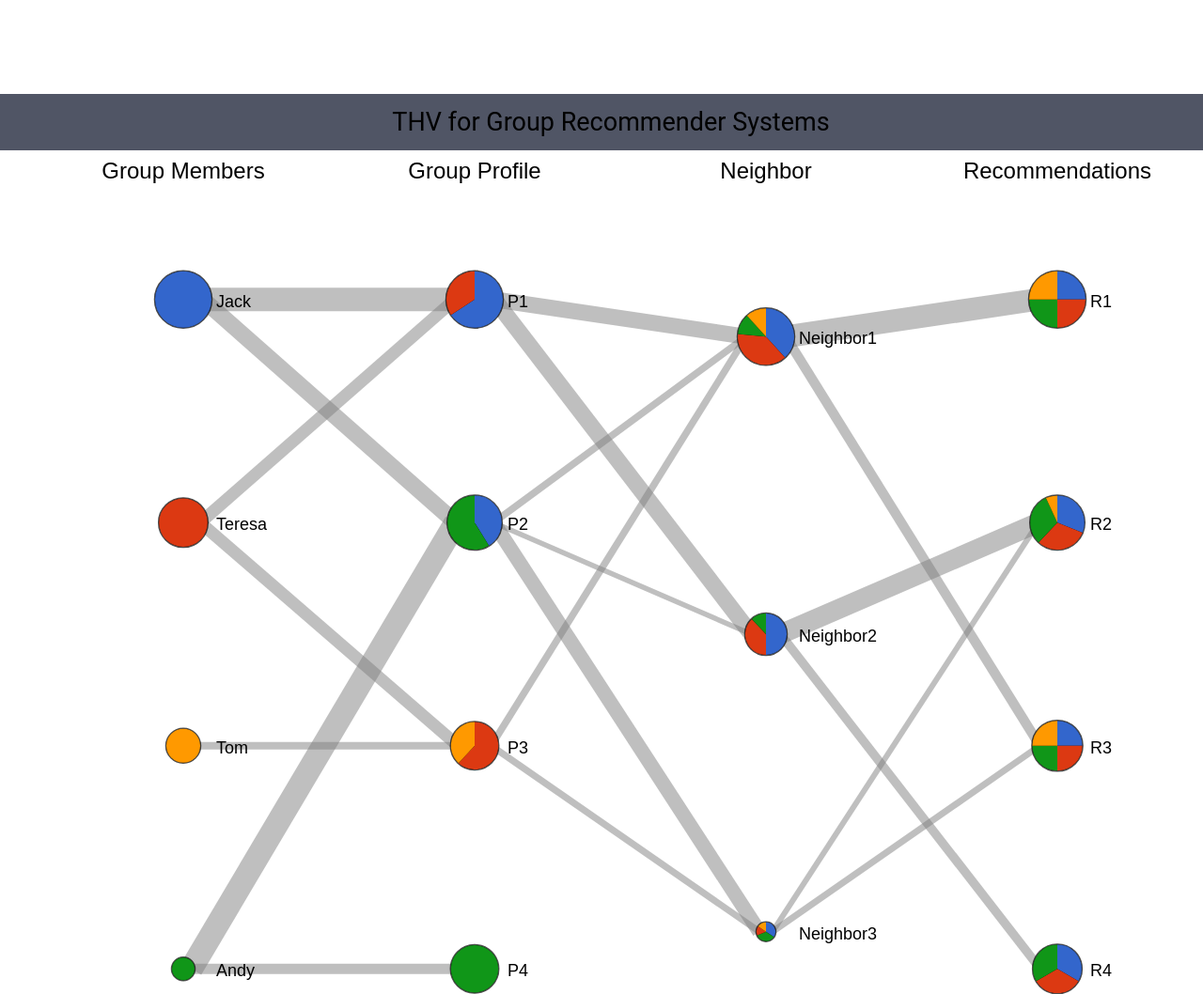
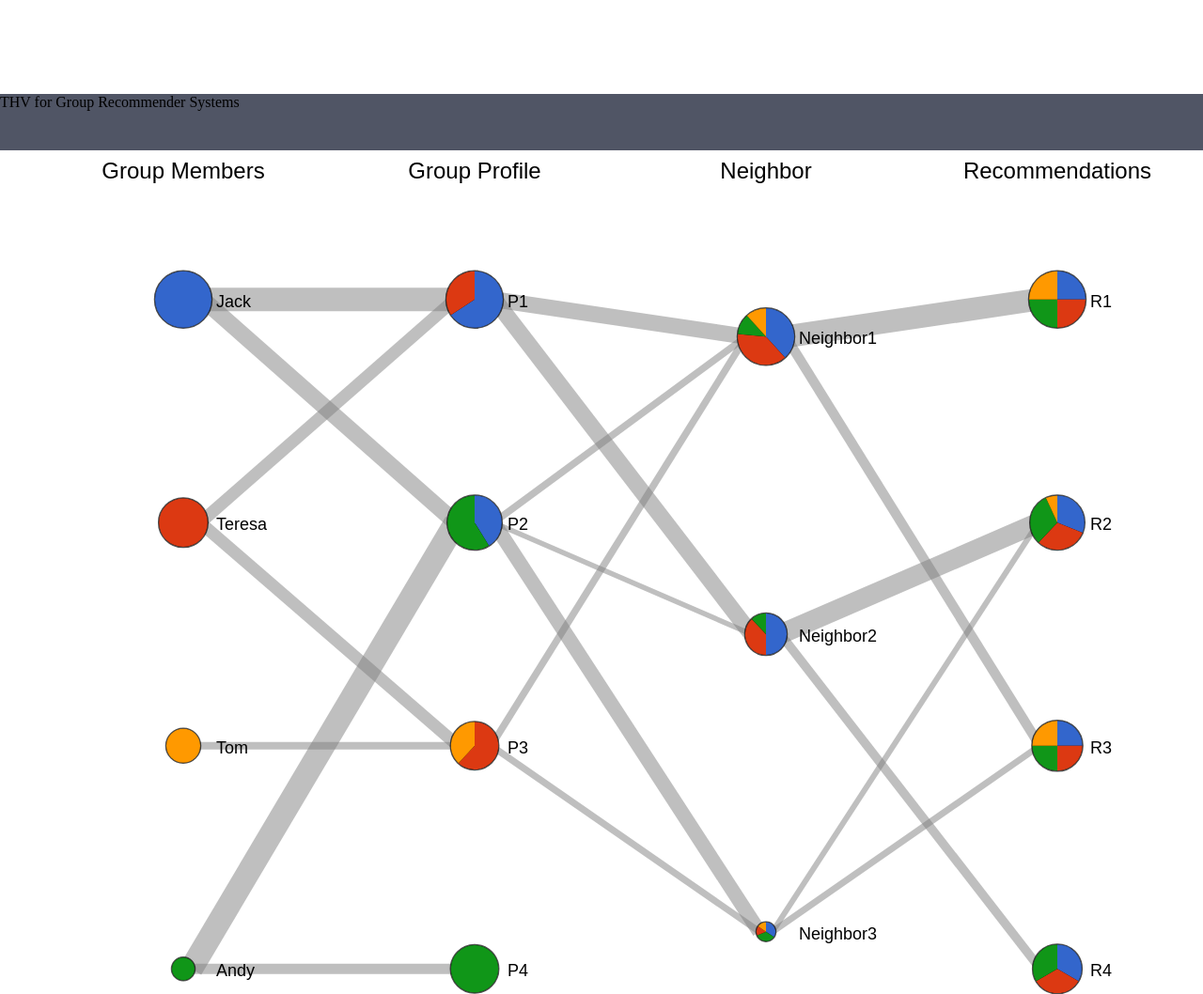
Before and after one commit to Samwangw/HVGR, a plain HTML site: page HVGR.html in a window 1280 px wide. Shown: the top 1058 px of the page at 94% size. Drawn offline with Linux system fonts and the light colour scheme.

Commit message:
Update and rename GVTest.html to HVGR.html

```diff
--- a/GVTest.html
+++ b/HVGR.html
@@ -21,7 +21,7 @@
 
 <body>
 	<div style="width:100%; height: 60px;background-color: #505565;">
-		<p style="text-align: center;vertical-align:middle; width:100%; font-size: 27px;font-family: Roboto,Helvetica Neue,Helvetica,Arial,sans-serif; height:60px;line-height:60px;">THV for Group Recommender Systems</p>
+		<p>THV for Group Recommender Systems</p>
 	</div>
 	<script src="./js/d3.v3.min.js"></script>
 	<script type="text/javascript" src="./js/GroupVis.js" ></script>
```
